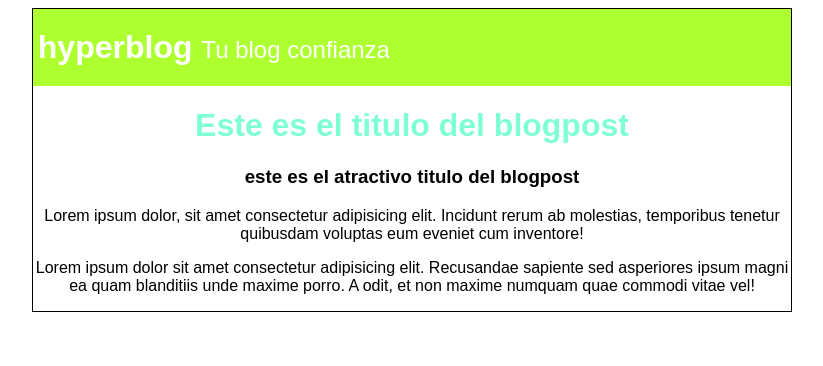
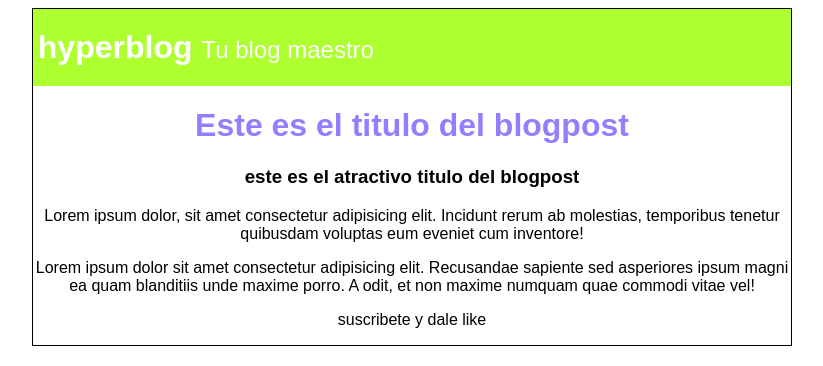
Before and after one commit to Juliancho2/juliancho2000, a plain HTML site: page index.html in a window 1280 px wide. Shown: the whole page, without its empty margins (228-1051 px from the left). Drawn offline with Linux system fonts and the light colour scheme.

Commit message:
Agregue suscripcion, cambie la cabecera maestra y puse todo morado

```diff
--- a/index.html
+++ b/index.html
@@ -11,7 +11,7 @@
 
     <div class="post">
         <div id="cabecera">
-            hyperblog <span>Tu blog confianza</span>
+            hyperblog <span>Tu blog maestro</span>
 
         </div>
         <header>
@@ -26,6 +26,9 @@
         <p>
             Lorem ipsum dolor sit amet consectetur adipisicing elit. Recusandae sapiente sed asperiores ipsum magni ea quam blanditiis unde maxime porro. A odit, et non maxime numquam quae commodi vitae vel!
         </p>
+        <p>
+            suscribete y dale like
+        </p>
     </div>
 
 
--- a/style.css
+++ b/style.css
@@ -9,7 +9,7 @@ body{
     margin: 0 auto;
 }
 .post h1{
-    color: aquamarine;
+    color: rgb(146, 127, 255);
 }
 #cabecera{
     background: greenyellow;
```
